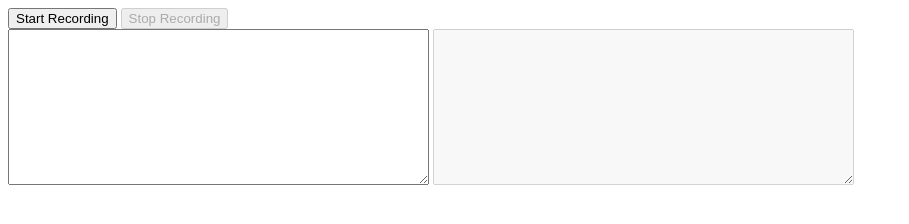
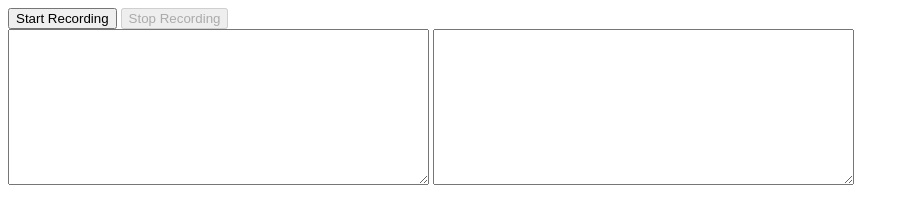
Before and after one commit to nitzansaar/AI_Primer, a website: page index.html in a window 1280 px wide. Shown: the whole page, without its empty margins (0-909 px from the left). Drawn offline with nearby package versions, Linux system fonts and the light colour scheme.

Commit message:
Added text box for ai response

```diff
--- a/index.html
+++ b/index.html
@@ -19,7 +19,7 @@
         <div id="voice-recording-section">
             <textarea id="input" rows="10" cols="50"></textarea>
             <!-- Added another text area here with id 'chatgpt-response' -->
-            <textarea id="chatgpt-response" rows="10" cols="50" disabled></textarea>
+            <textarea id="chatgpt-response" rows="10" cols="50"></textarea>
             <div id="output"></div>
         </div>
         <input type="hidden" id="selected-words" value="">
```
